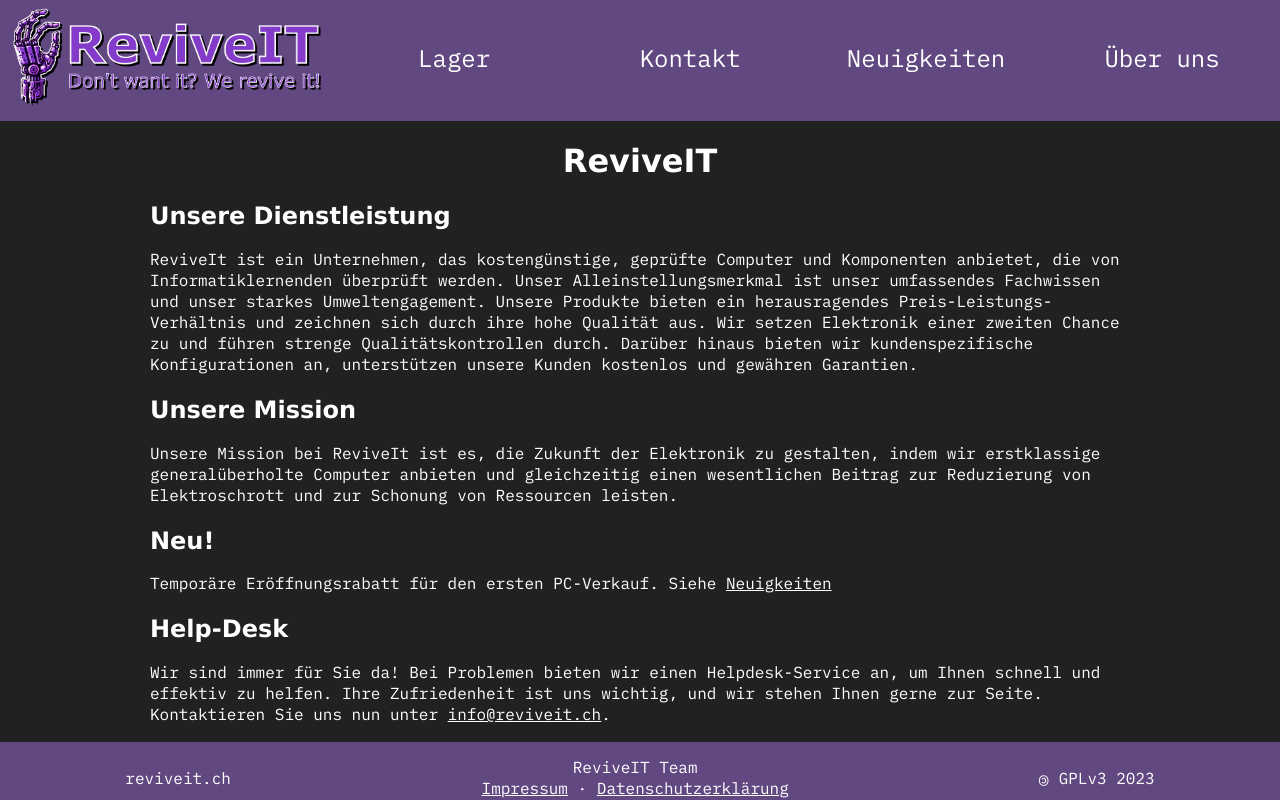
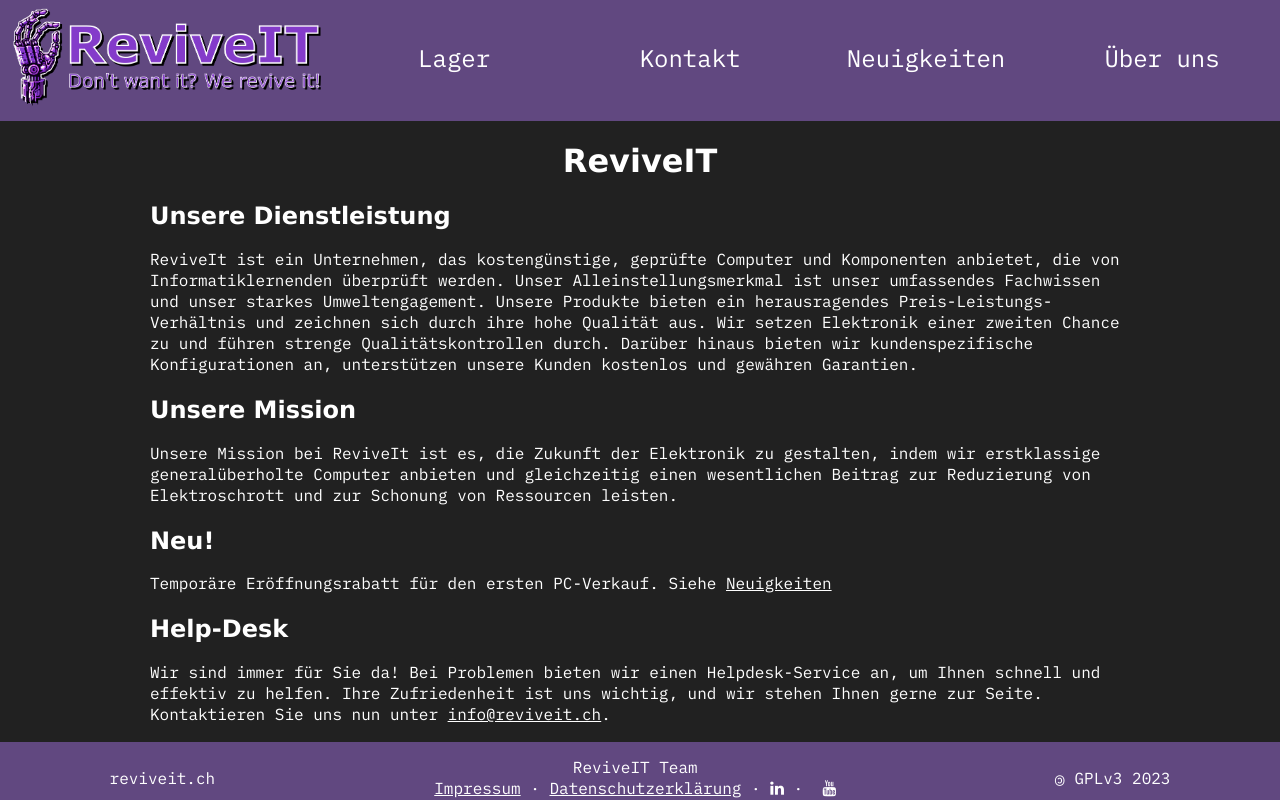
Before and after one commit to dlanaras/reviveit.ch, a SvelteKit app in the folder frontend/: page / in a window 1280 px wide. Built offline with nearby package versions, Linux system fonts and the light colour scheme.

Commit message:
feat: add social media icons

```diff
--- a/frontend/src/components/footer.svelte
+++ b/frontend/src/components/footer.svelte
@@ -1,10 +1,15 @@
+<svelte:head>
+	<link rel="stylesheet" href="https://cdnjs.cloudflare.com/ajax/libs/font-awesome/4.7.0/css/font-awesome.min.css">
+</svelte:head>
+
 <div id="footer">
 	<p><a href="https://reviveit.ch" class="link">reviveit.ch</a></p>
 	<p>
 		ReviveIT Team<br />
 		<a href="/imprint">Impressum</a>&nbsp;&middot;&nbsp;<a href="/privacy-policy"
 			>Datenschutzerklärung</a
-		>
+		>&nbsp;&middot;&nbsp;<a href="" target="_blank" class="fa fa-linkedin"/>&nbsp;&middot;&nbsp;
+		<a href="https://www.youtube.com/channel/UCVoNLK0OEj2DMcECFFJ4yUA/about" target="_blank" class="fa fa-youtube" />
 	</p>
 	<p>
 		<span style="rotate: 180deg; display: inline-block">&copy;</span> GPLv3 {new Date().getFullYear()}
@@ -36,6 +41,10 @@
 		text-decoration: none !important;
 	}
 
+	.fa {
+		text-decoration: none;
+	}
+
 	@media screen and (min-width: 600px) {
 		div {
 			flex-direction: row;
```
